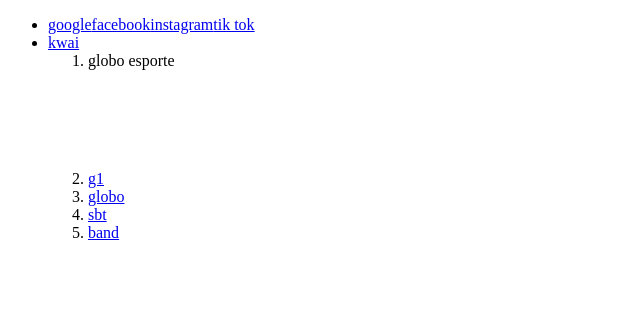
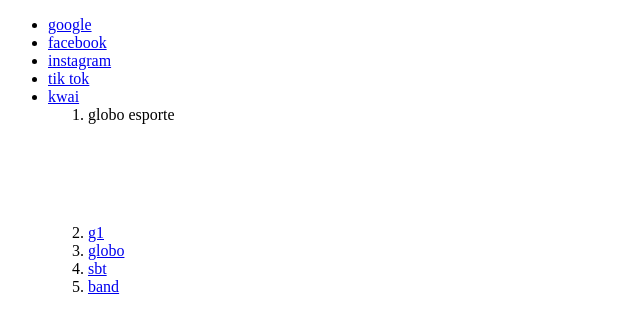
Before and after one commit to heloisamoia/programa-o, a plain HTML site: page link.html in a window 1280 px wide. Shown: the whole page, without its empty margins (0-640 px from the left). Drawn offline with nearby package versions, Linux system fonts and the light colour scheme.

Commit message:
Update link.html

```diff
--- a/link.html
+++ b/link.html
@@ -42,9 +42,9 @@
     </head>
     <body>
         <ul>
-            <li><a href="https://www.google.com/">google</a></li&gt;
-            <li><a href="https://www.facebook.com/">facebook</a></li&gt;
-            <li><a href="https://www.instagram.com/">instagram</a></li&gt;
+            <li><a href="https://www.google.com/">google</a></li>
+            <li><a href="https://www.facebook.com/">facebook</a></li>
+            <li><a href="https://www.instagram.com/">instagram</a></li>
             <li><a href="https://www.tiktok.com/pt-BR/">tik tok</a></li>
             <li><a href="https://www.kwai.com/">kwai</a></li&gt;
         </ul>
```
